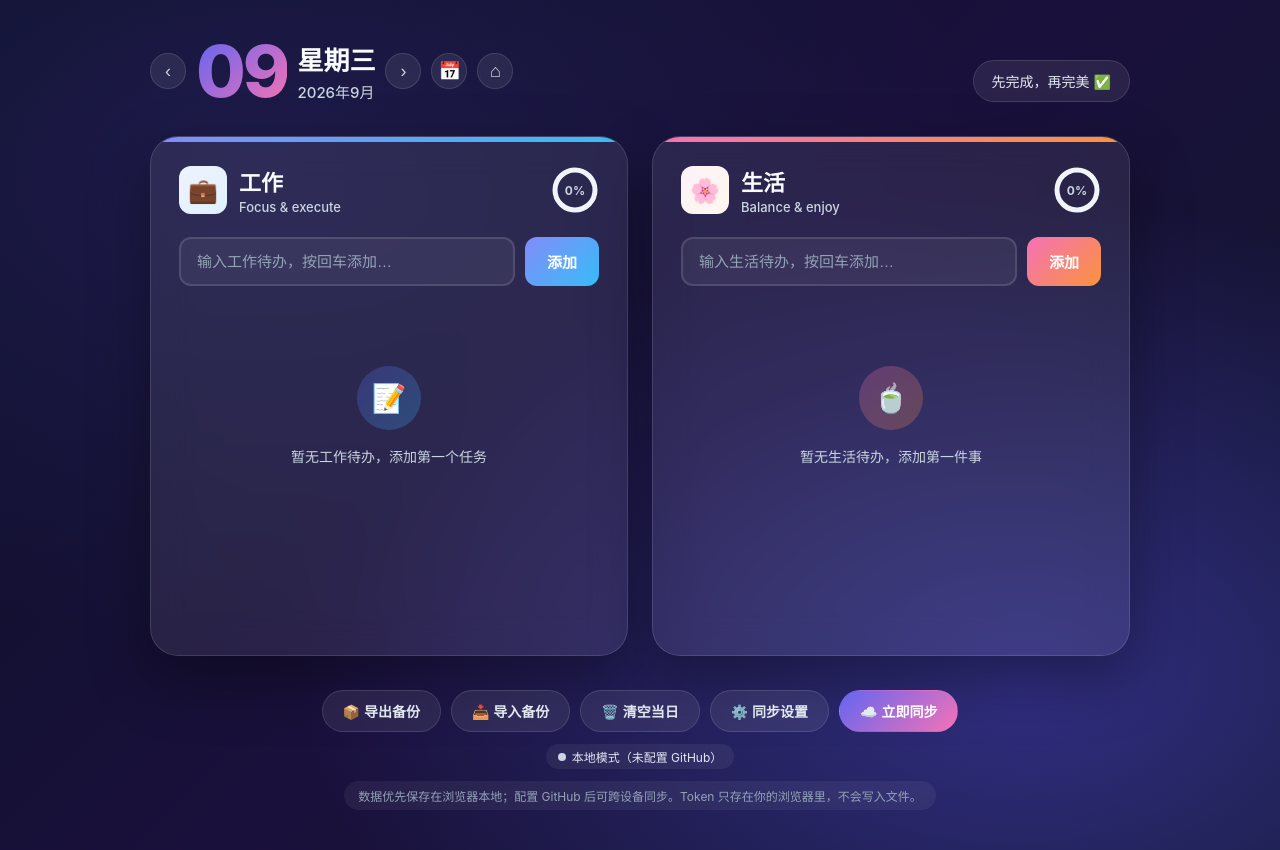
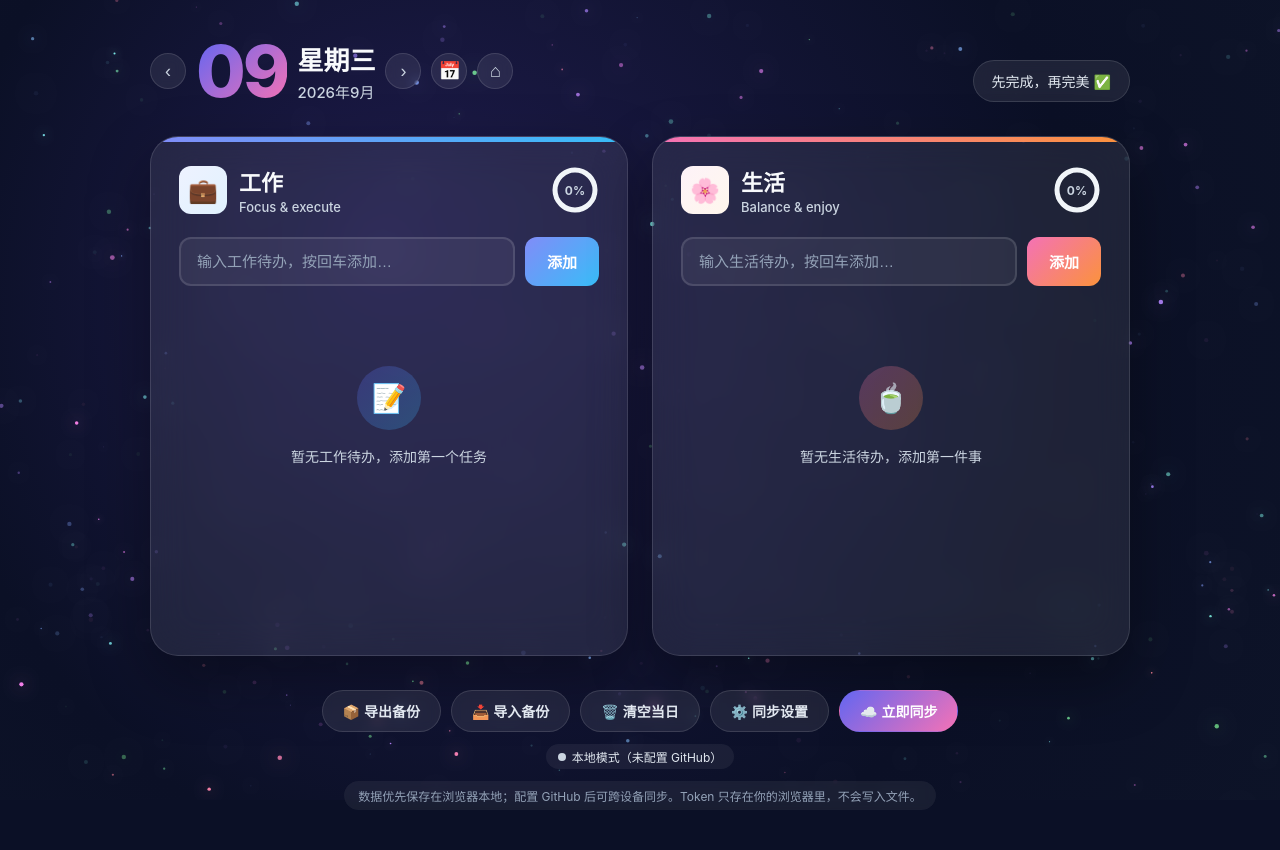
Before and after one commit to zhuxinmiao326-sudo/my-daily-todo, a plain HTML site: page index.html in a window 1280 px wide. Drawn offline with Linux system fonts and the light colour scheme; animation ran at ten frames a second.

Commit message:
fix: move galaxy background into canvas and adjust stacking context

```diff
--- a/index.html
+++ b/index.html
@@ -28,9 +28,7 @@
       margin: 0;
       min-height: 100vh;
       font-family: -apple-system, BlinkMacSystemFont, "Segoe UI", "PingFang SC", "Hiragino Sans GB", "Microsoft YaHei", sans-serif;
-      background: radial-gradient(ellipse at 20% 20%, #1e1b4b 0%, transparent 50%),
-                  radial-gradient(ellipse at 80% 80%, #312e81 0%, transparent 50%),
-                  linear-gradient(135deg, #0b1026 0%, #1a103c 50%, #0f172a 100%);
+      background: #0b1026;
       color: var(--text);
       -webkit-font-smoothing: antialiased;
     }
@@ -40,8 +38,13 @@
       inset: 0;
       width: 100%;
       height: 100%;
-      z-index: -1;
+      z-index: 0;
       pointer-events: none;
+    }
+
+    .wrap, footer, .toast {
+      position: relative;
+      z-index: 1;
     }
 
     body { padding: 40px 24px; }
@@ -1584,6 +1587,14 @@
         const ctx = this.ctx;
         ctx.clearRect(0, 0, this.width, this.height);
 
+        // 绘制深空背景渐变
+        const bgGradient = ctx.createRadialGradient(this.width * 0.3, this.height * 0.3, 0, this.width * 0.5, this.height * 0.5, this.width * 0.9);
+        bgGradient.addColorStop(0, '#1e1b4b');
+        bgGradient.addColorStop(0.5, '#0b1026');
+        bgGradient.addColorStop(1, '#0f172a');
+        ctx.fillStyle = bgGradient;
+        ctx.fillRect(0, 0, this.width, this.height);
+
         this.angle += this.rotationSpeed * 0.003 * this.speed;
 
         const cx = this.width / 2;
```
